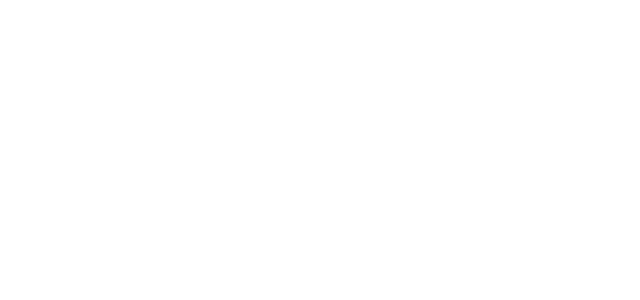
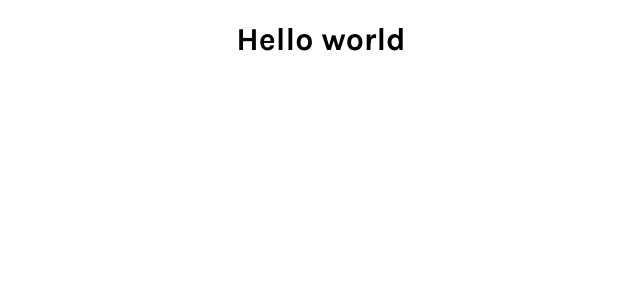
Before and after one commit to crisxchan/quiz-app, a React (Create React App) app: page / in a window 1280 px wide. Shown: the top 300 px of the page, without its empty margins (319-959 px from the left). Built offline with nearby package versions, Linux system fonts and the light colour scheme.

Commit message:
Add Karla font

```diff
--- a/public/index.html
+++ b/public/index.html
@@ -9,6 +9,9 @@
       name="description"
       content="Web site created using create-react-app"
     />
+    <link rel="preconnect" href="https://fonts.googleapis.com">
+    <link rel="preconnect" href="https://fonts.gstatic.com" crossorigin>
+    <link href="https://fonts.googleapis.com/css2?family=Karla:wght@300;400;500;700&display=swap" rel="stylesheet">
     <link rel="apple-touch-icon" href="%PUBLIC_URL%/logo192.png" />
     <!--
       manifest.json provides metadata used when your web app is installed on a
--- a/src/App.js
+++ b/src/App.js
@@ -4,7 +4,7 @@
 function App() {
   return (
     <div className="App">
-
+      <h1>Hello world</h1>
     </div>
   );
 }
--- a/src/styles/index.css
+++ b/src/styles/index.css
@@ -1,13 +1,6 @@
 body {
   margin: 0;
-  font-family: -apple-system, BlinkMacSystemFont, 'Segoe UI', 'Roboto', 'Oxygen',
-    'Ubuntu', 'Cantarell', 'Fira Sans', 'Droid Sans', 'Helvetica Neue',
-    sans-serif;
+  font-family: 'Karla', sans-serif;
   -webkit-font-smoothing: antialiased;
   -moz-osx-font-smoothing: grayscale;
 }
-
-code {
-  font-family: source-code-pro, Menlo, Monaco, Consolas, 'Courier New',
-    monospace;
-}
```
